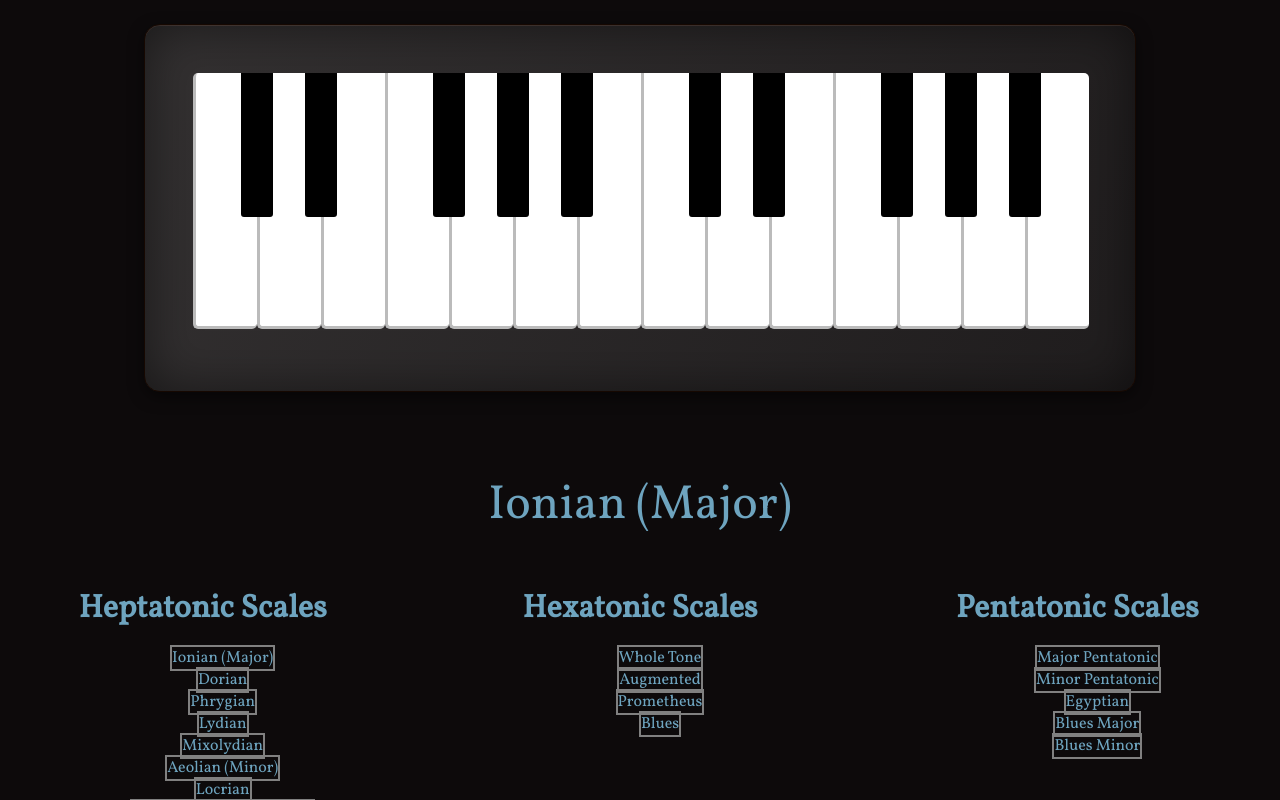
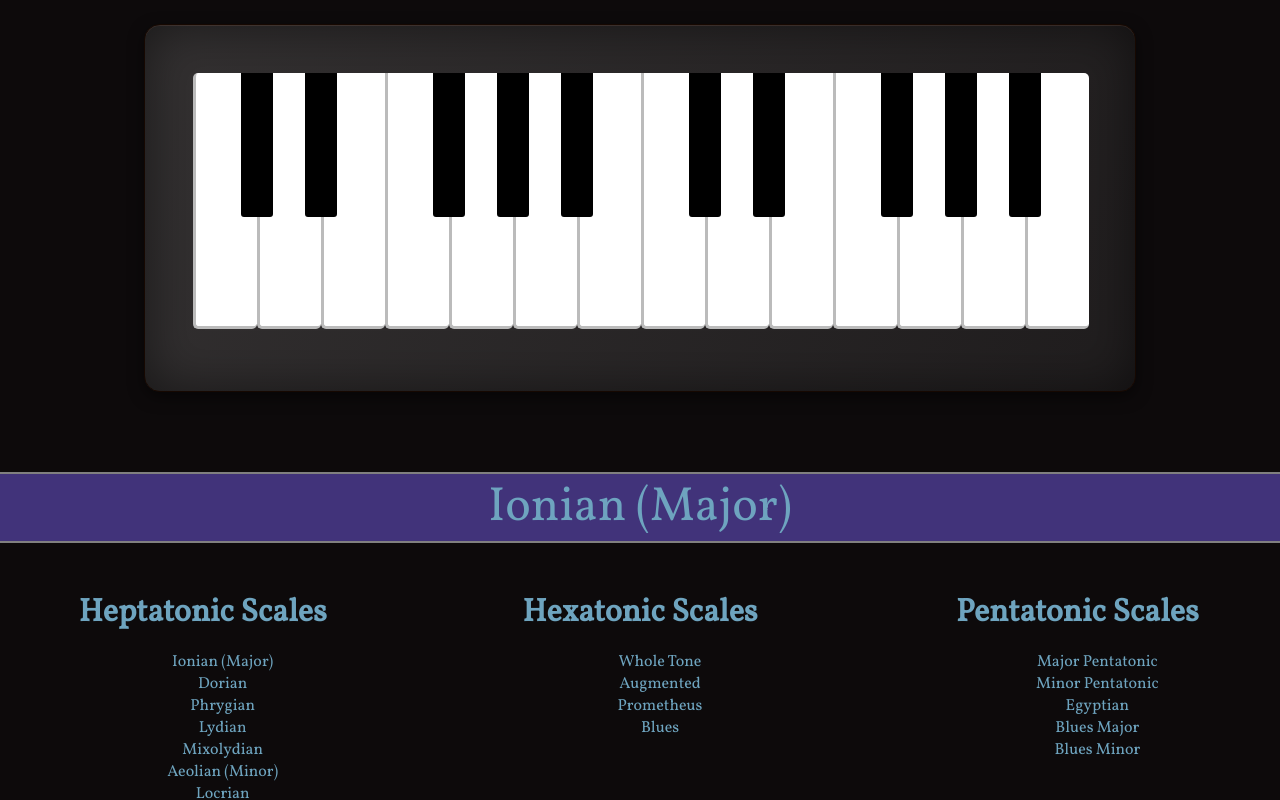
Before and after one commit to dyslexicat/scalr, a plain HTML site: page index.html in a window 1280 px wide. Both pictures are taken after a click on the link "Ionian (Major)". Shown: the part 856-1656 px from the top of the page. Drawn offline with nearby package versions, Linux system fonts and the light colour scheme.

```diff
--- a/style.css
+++ b/style.css
@@ -89,8 +89,10 @@ div.piano li {
 	margin-bottom: 2em;
 }
 
-.button {
-	border: 2px, solid, grey;
+.button:hover {
+	background-color: #41337A;
+	border-radius: 30px;
+	padding: 0 1em;
 }
 
 /* set negative margins so that the white keys properly align with the keyboard */
@@ -100,6 +102,12 @@ div.piano li {
 
 .currentScale {
 	font-size: 3em;
+}
+
+.currentScale p {
+	background-color: #41337A;
+	border-top: 2px solid grey;
+	border-bottom: 2px solid grey;
 }
 
 div.scales li {
```
